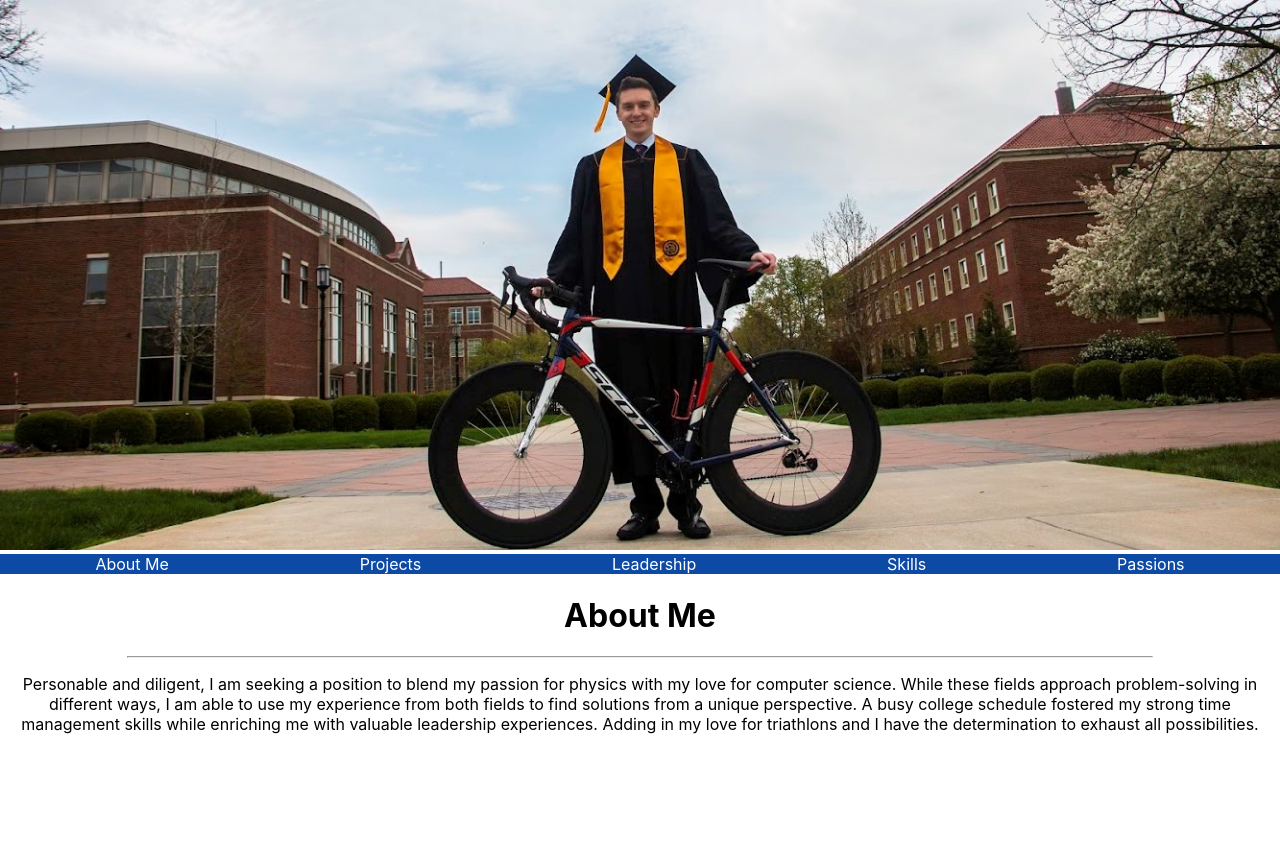
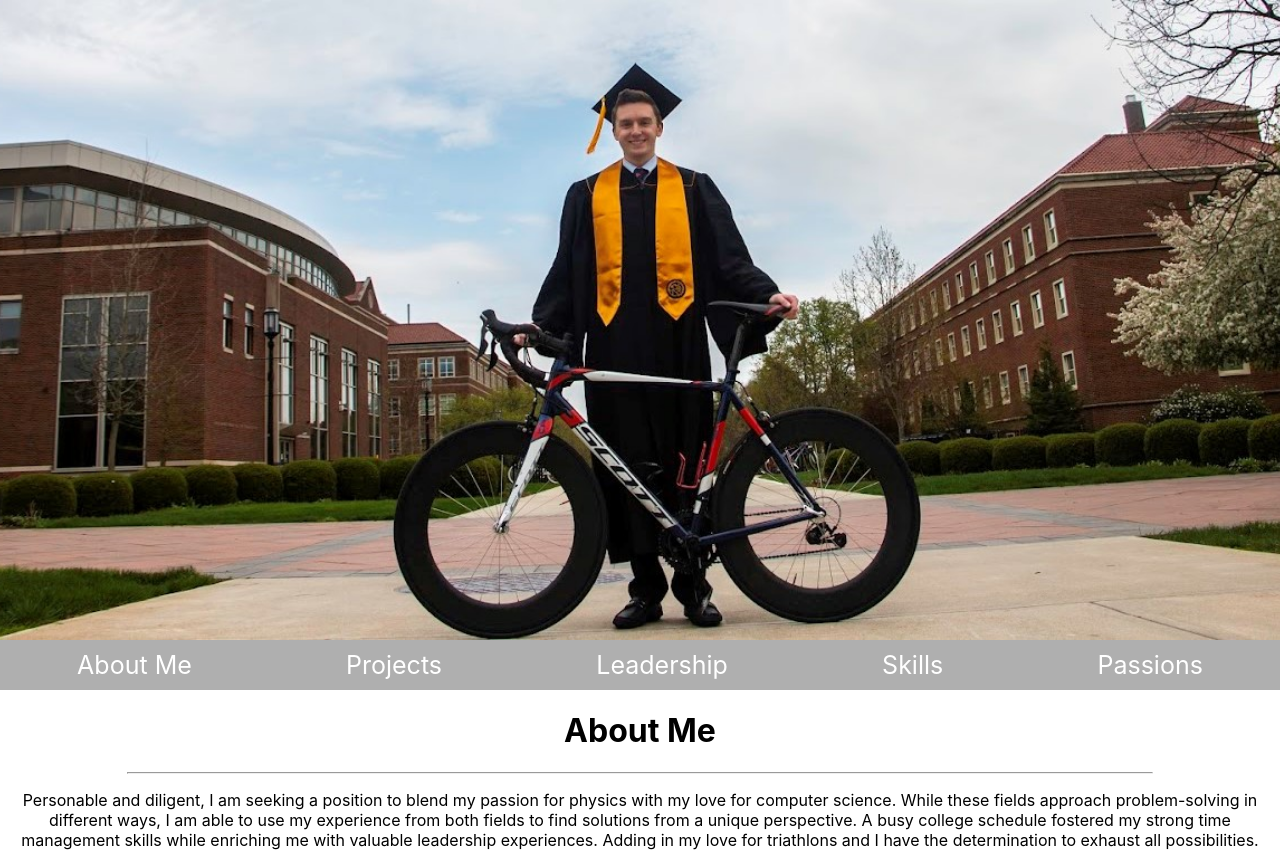
Before and after one commit to brianlong912/brianlong912.github.io, a React (Create React App) app: page / in a window 1280 px wide. Before the commit the page ends 800 px from the top, so only its background shows below. Built offline with nearby package versions, Linux system fonts and the light colour scheme.

Commit message:
background header image created

```diff
--- a/src/App.css
+++ b/src/App.css
@@ -1,18 +1,45 @@
 .App {
   text-align: center;
+  min-width: 50em;
+}
+
+body {
+  min-width: 50em;
+}
+
+a {
+  text-decoration: none;
+  color: white
+}
+
+a:visited {
+  text-decoration: none;
 }
 
 hr {
   max-width: 80%;
 }
 
+.header{
+  height: 600px;
+  background:none;
+}
+
+.header-image{
+  background-image: url("./resources/Grad_arch_bike_cropped.jpeg");
+  background-repeat: no-repeat;
+  background-attachment: fixed;
+  background-position: center;
+  background-size: cover;
+  height: 50vw;
+}
+
 .navigation{
   display: flex;
   justify-content: space-around;
-  background-color: #0C4AA5;
+  align-items: center;
+  background-color: #afafaf;
   color: white;
+  font-size: 25px;
+  height: 2em;
 }
-
-/* .header-image{
-
-} */
--- a/src/App.js
+++ b/src/App.js
@@ -11,7 +11,8 @@ import Navigation from './components/Navigation';
 function App() {
   return (
     <div className="App">
-      <img width="100%" src={headerImage} alt="Hi I'm Brian Long" />
+      {/* <div className="header"/> */}
+      <div className="header-image" /> {/* src={headerImage} alt="Hi I'm Brian Long"  */}
       <Navigation />
       <About />
       <Projects />
```
